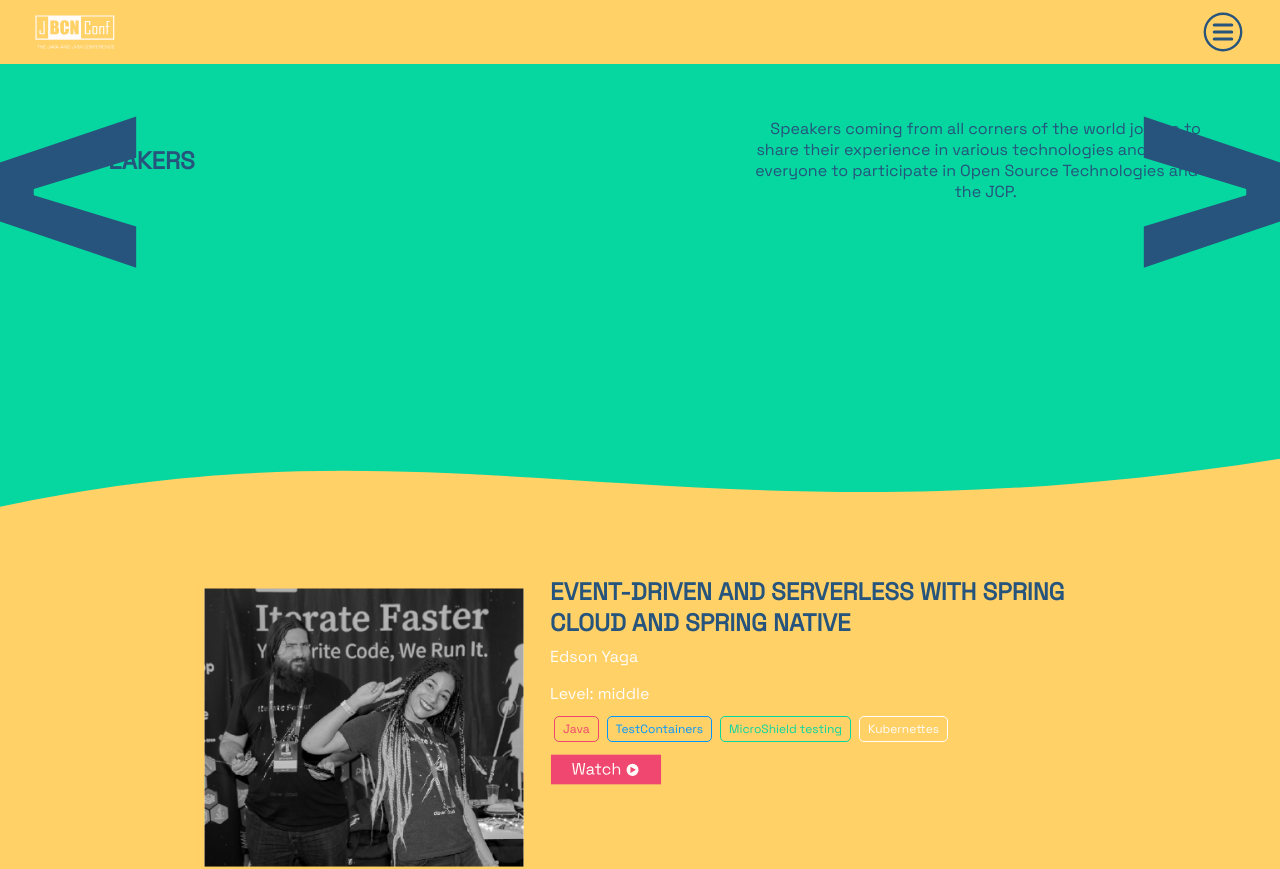
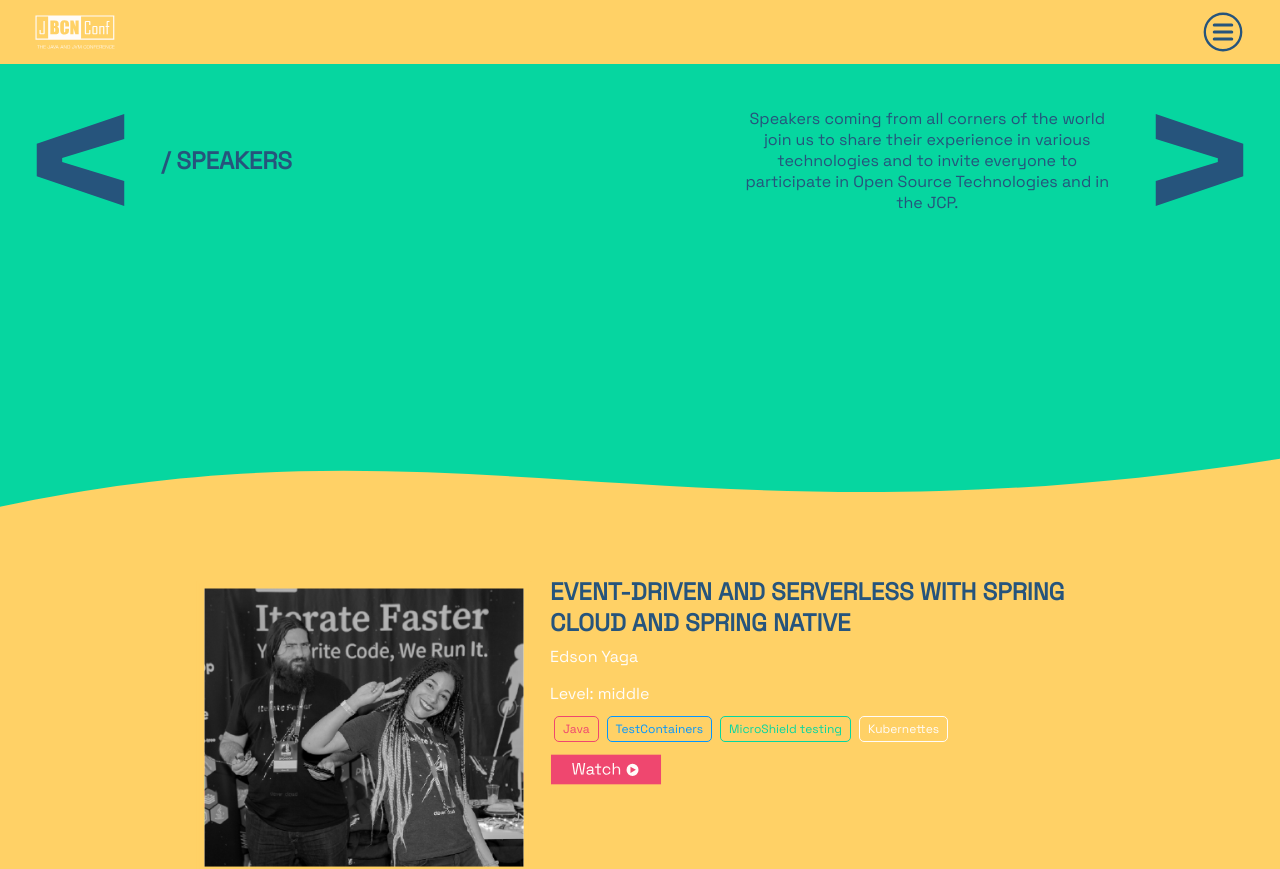
Before and after one commit to dev-bcn/dev-bcn.github.io, a React (Create React App) app: page /talks in a window 1280 px wide. Shown: the top 869 px of the page. Built offline with nearby package versions, Linux system fonts and the light colour scheme.

Commit message:
Fix talks title

```diff
--- a/src/views/Talks/Talks.tsx
+++ b/src/views/Talks/Talks.tsx
@@ -1,24 +1,43 @@
-import { FC } from "react";
-import TitleSection from "../../components/SectionTitle/TitleSection";
-import SectionWrapper from "../../components/SectionWrapper/SectionWrapper";
+import {
+  BIG_BREAKPOINT,
+  MOBILE_BREAKPOINT,
+  TABLET_BREAKPOINT,
+} from '../../constants/BreakPoints';
 import {
   COLOR_BLACK_BLUE,
   COLOR_GREEN,
   COLOR_YELLOW,
-} from "../../styles/colors";
-import LessThanBlueIcon from "../../assets/images/LessThanBlueIcon.svg";
-import MoreThanBlueIcon from "../../assets/images/MoreThanBlueIcon.svg";
-import { StyledLessIcon, StyledMoreIcon } from "../Speakers/Speakers";
-import {
-  BIG_BREAKPOINT,
-  MOBILE_BREAKPOINT,
-  TABLET_BREAKPOINT,
-} from "../../constants/BreakPoints";
-import { useWindowSize } from "react-use";
-import styled from "styled-components";
-import { talksData } from "./TalksData";
-import { TalkCard } from "./components/TalkCard";
-import { StyledWrapperSection } from "../JobOffers/JobOffers";
+} from '../../styles/colors';
+import { StyledLessIcon, StyledMoreIcon } from '../Speakers/Speakers';
+
+import { FC } from 'react';
+import LessThanBlueIcon from '../../assets/images/LessThanBlueIcon.svg';
+import MoreThanBlueIcon from '../../assets/images/MoreThanBlueIcon.svg';
+import SectionWrapper from '../../components/SectionWrapper/SectionWrapper';
+import { StyledWrapperSection } from '../JobOffers/JobOffers';
+import { TalkCard } from './components/TalkCard';
+import TitleSection from '../../components/SectionTitle/TitleSection';
+import styled from 'styled-components';
+import { talksData } from './TalksData';
+import { useWindowSize } from 'react-use';
+
+const StyledTitleContainer = styled.div`
+  display: flex;
+  width: 100%;
+`;
+
+const StyledTitleDelimiter = styled.div`
+  width: 80%;
+`;
+
+const StyledTitleIcon = styled.img`
+  width: 8%;
+  display: none;
+
+  @media (min-width: ${BIG_BREAKPOINT}px) {
+    display: flex;
+  }
+`;
 
 const StyledSpeakersSection = styled.section`
   display: flex;
@@ -54,31 +73,29 @@ export const Talks: FC = () => {
     <>
       <SectionWrapper color={COLOR_GREEN} marginTop={5}>
         <StyledSpeakersSection>
-          <TitleSection
-            title="SPEAKERS"
-            subtitle="Speakers coming from all corners of the world join us to
+          <StyledTitleContainer>
+            <StyledTitleIcon src={LessThanBlueIcon} />
+            <TitleSection
+              title='SPEAKERS'
+              subtitle='Speakers coming from all corners of the world join us to
             share their experience in various technologies and to
             invite everyone to participate in Open Source
-            Technologies and in the JCP."
-            color={COLOR_BLACK_BLUE}
-          />
-          {width > MOBILE_BREAKPOINT && (
-            <>
-              <StyledLessIcon src={LessThanBlueIcon} />
-              <StyledMoreIcon src={MoreThanBlueIcon} />
-            </>
-          )}
+            Technologies and in the JCP.'
+              color={COLOR_BLACK_BLUE}
+            />
+            <StyledTitleIcon src={MoreThanBlueIcon} />
+          </StyledTitleContainer>
         </StyledSpeakersSection>
       </SectionWrapper>
       <StyledWaveContainer>
         <svg
-          viewBox="0 0 500 150"
-          preserveAspectRatio="none"
-          style={{ height: "100%", width: "100%" }}
+          viewBox='0 0 500 150'
+          preserveAspectRatio='none'
+          style={{ height: '100%', width: '100%' }}
         >
           <path
-            d="M-3.72,102.14 C177.43,5.44 270.54,146.54 508.12,51.80 L500.00,150.00 L0.00,150.00 Z"
-            style={{ stroke: "none", fill: "#ffd166" }}
+            d='M-3.72,102.14 C177.43,5.44 270.54,146.54 508.12,51.80 L500.00,150.00 L0.00,150.00 Z'
+            style={{ stroke: 'none', fill: '#ffd166' }}
           ></path>
         </svg>
       </StyledWaveContainer>
```
